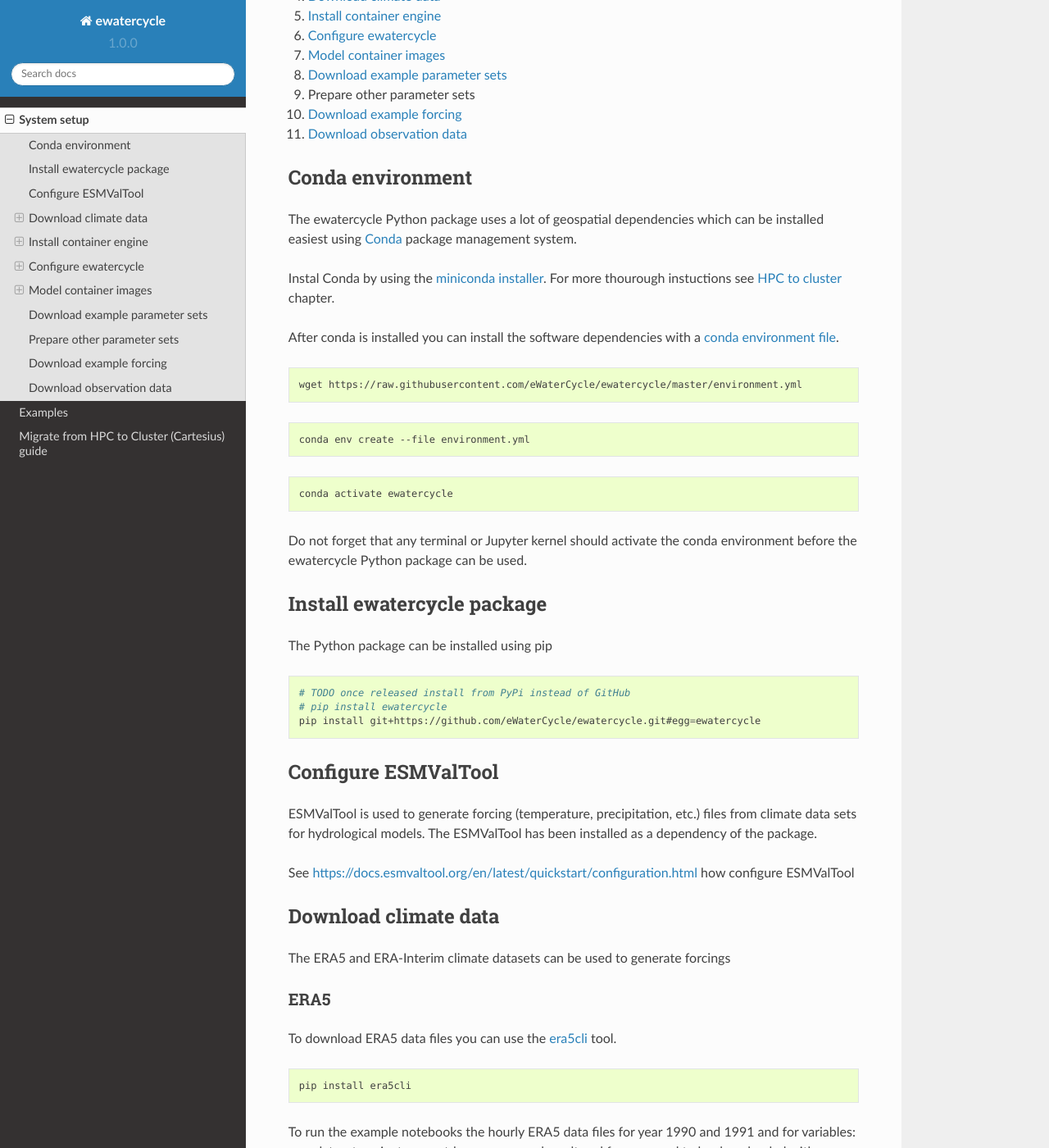
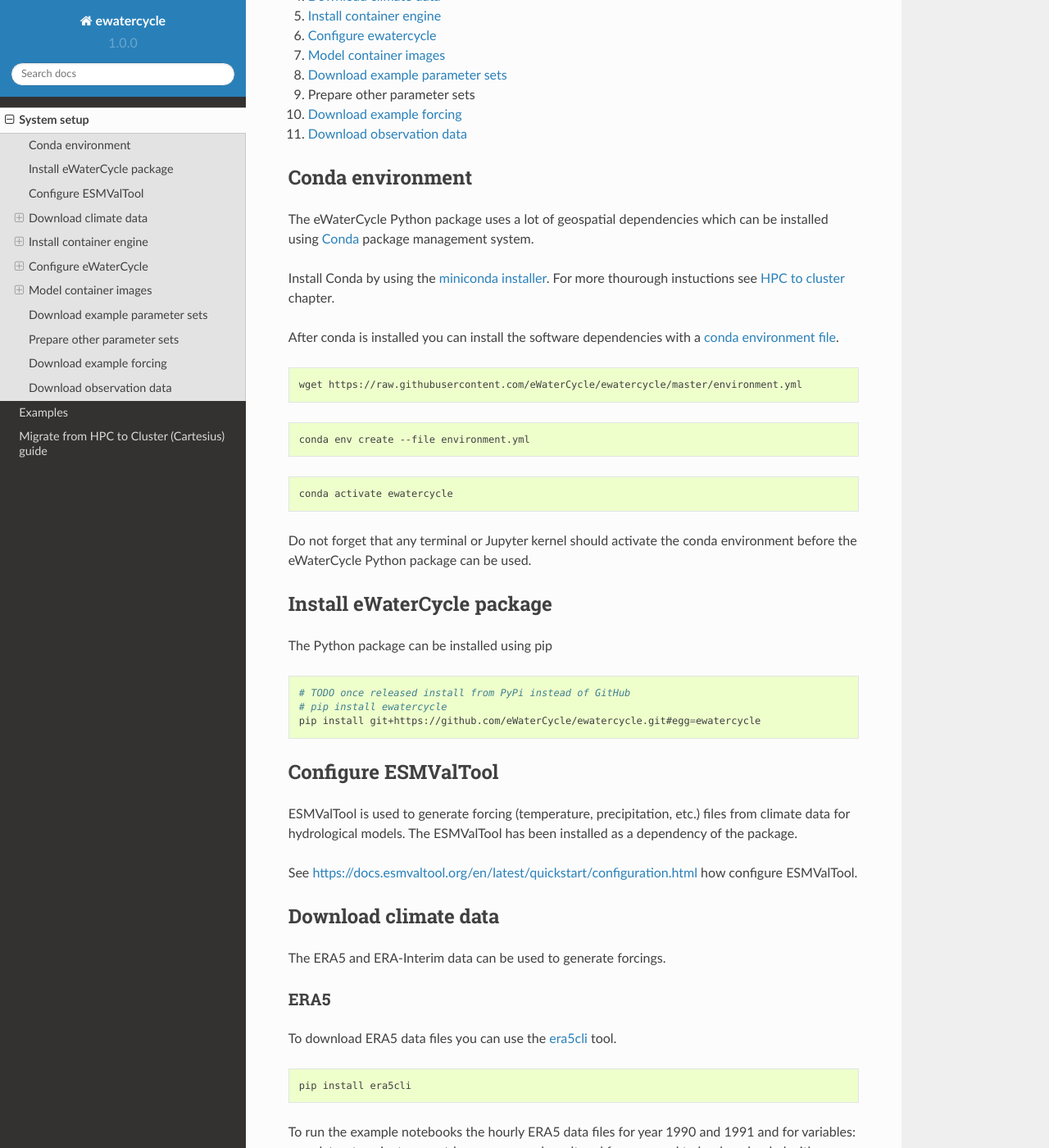
Before and after one commit to eWaterCycle/ewatercycle, a Sphinx documentation site: the page built from docs/system_setup.rst, in a window 1280 px wide and 1400 px high, scrolled down 416 px. Shown: the whole window at 82% size. Built offline with Sphinx 7.4.7 and the Read the Docs theme 2.0.0, drawn with Linux system fonts in a browser that asks for light colours; pages that are not in the unit, such as notebooks, are missing from menus; some of the changed text lies outside the part shown.

```diff
--- a/docs/system_setup.rst
+++ b/docs/system_setup.rst
@@ -23,11 +23,11 @@ The setup steps:
 Conda environment
 -----------------
 
-The ewatercycle Python package uses a lot of geospatial dependencies
-which can be installed easiest using `Conda <https://conda.io/>`__ package
+The eWaterCycle Python package uses a lot of geospatial dependencies
+which can be installed using `Conda <https://conda.io/>`__ package
 management system.
 
-Instal Conda by using the `miniconda
+Install Conda by using the `miniconda
 installer <https://docs.conda.io/en/latest/miniconda.html>`__. For more thourough instuctions see `HPC to cluster <hpc_to_cluster.rst>`_ chapter.
 
 After conda is installed you can install the software dependencies with
@@ -46,9 +46,9 @@ file <https://github.com/eWaterCycle/ewatercycle/blob/master/environment.yml>`__
 
     conda activate ewatercycle
 
-Do not forget that any terminal or Jupyter kernel should activate the conda environment before the ewatercycle Python package can be used.
+Do not forget that any terminal or Jupyter kernel should activate the conda environment before the eWaterCycle Python package can be used.
 
-Install ewatercycle package
+Install eWaterCycle package
 ---------------------------
 
 The Python package can be installed using pip
@@ -64,17 +64,17 @@ Configure ESMValTool
 --------------------
 
 ESMValTool is used to generate forcing (temperature, precipitation,
-etc.) files from climate data sets for hydrological models. The
+etc.) files from climate data for hydrological models. The
 ESMValTool has been installed as a dependency of the package.
 
 See https://docs.esmvaltool.org/en/latest/quickstart/configuration.html
-how configure ESMValTool
+how configure ESMValTool.
 
 Download climate data
 ---------------------
 
-The ERA5 and ERA-Interim climate datasets can be used to generate
-forcings
+The ERA5 and ERA-Interim data can be used to generate
+forcings.
 
 ERA5
 ~~~~
@@ -114,7 +114,7 @@ Installing a container engine requires root permission on the machine.
 Install container engine
 ------------------------
 
-In ewatercycle package the hydrological models are run in containers
+In eWaterCycle package, the hydrological models are run in containers
 with engines like `Singularity <https://singularity.lbl.gov/>`__ or
 `Docker <https://www.docker.com/>`__. At least Singularity or Docker
 should be installed.
```
Also changed, not shown: other parts of docs/system_setup.rst (+15 -15 lines).
